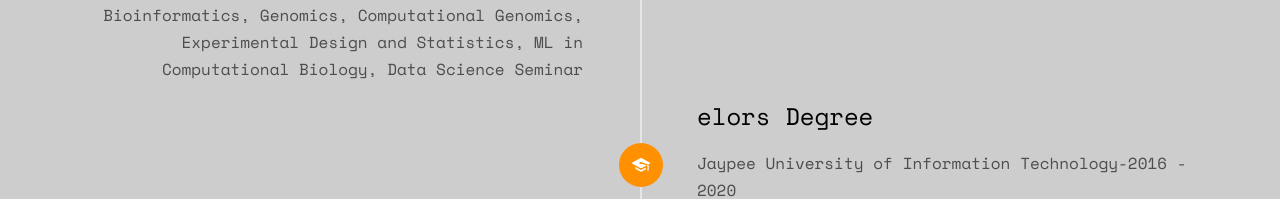
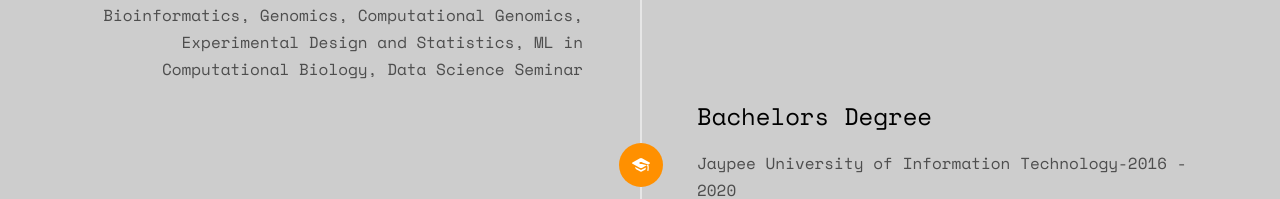
Before and after one commit to piyus22/piyus22.github.io, a plain HTML site: page index.html in a window 1280 px wide. Shown: the part 3599-3798 px from the top of the page. Drawn offline with nearby package versions, Linux system fonts and the light colour scheme; files whose address does not match are found by name.

Commit message:
spell_check

```diff
--- a/index.html
+++ b/index.html
@@ -210,7 +210,7 @@
 							<div class="timeline-badge"><i class="icon-graduation-cap"></i></div>
 							<div class="timeline-panel">
 								<div class="timeline-heading">
-									<h3 class="timeline-title">elors Degree</h3>
+									<h3 class="timeline-title">Bachelors Degree</h3>
 									<span color="black">Jaypee University of Information Technology-2016 - 2020</span>
 								</div>
 								<div class="timeline-body">
```
